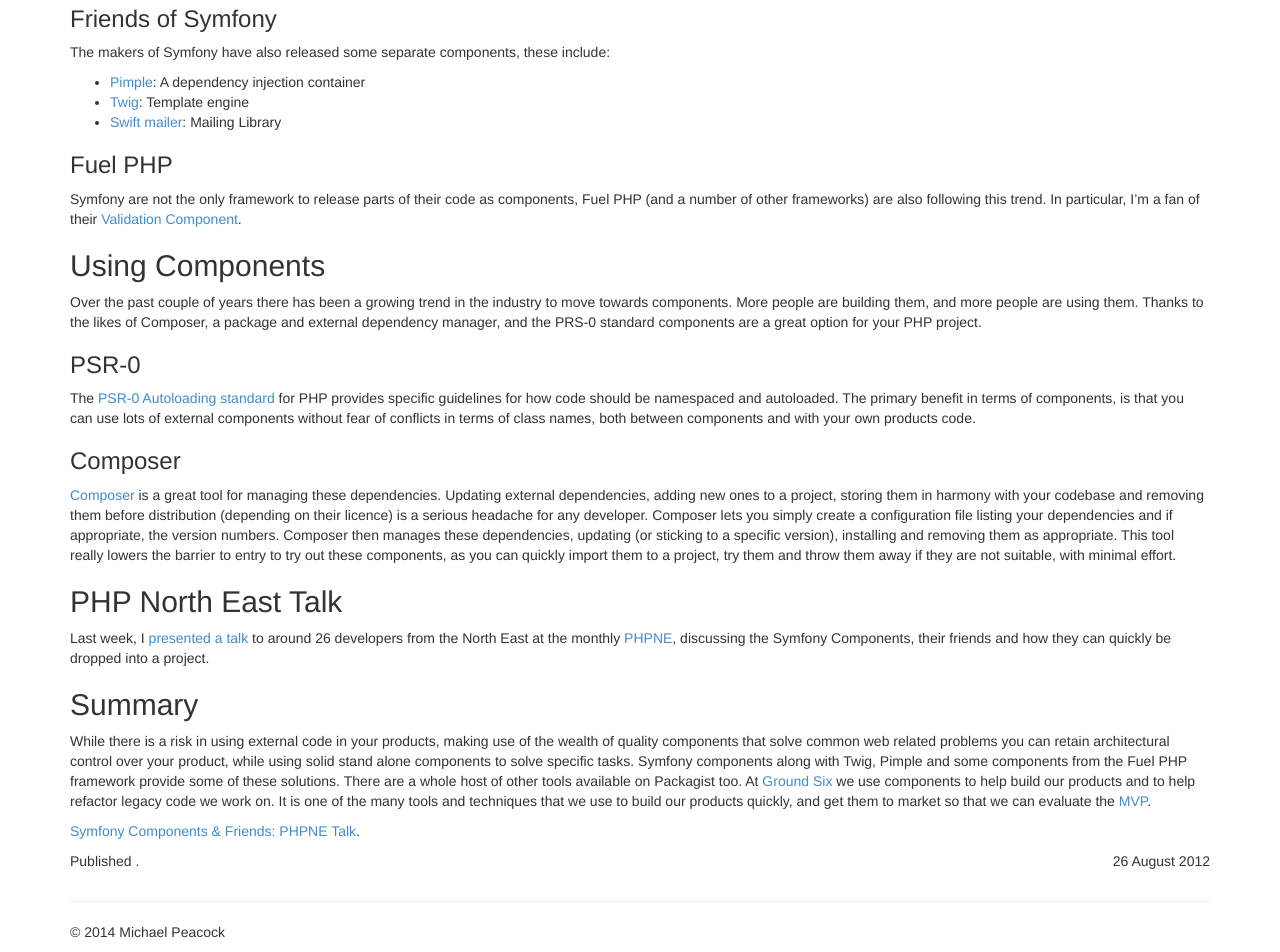
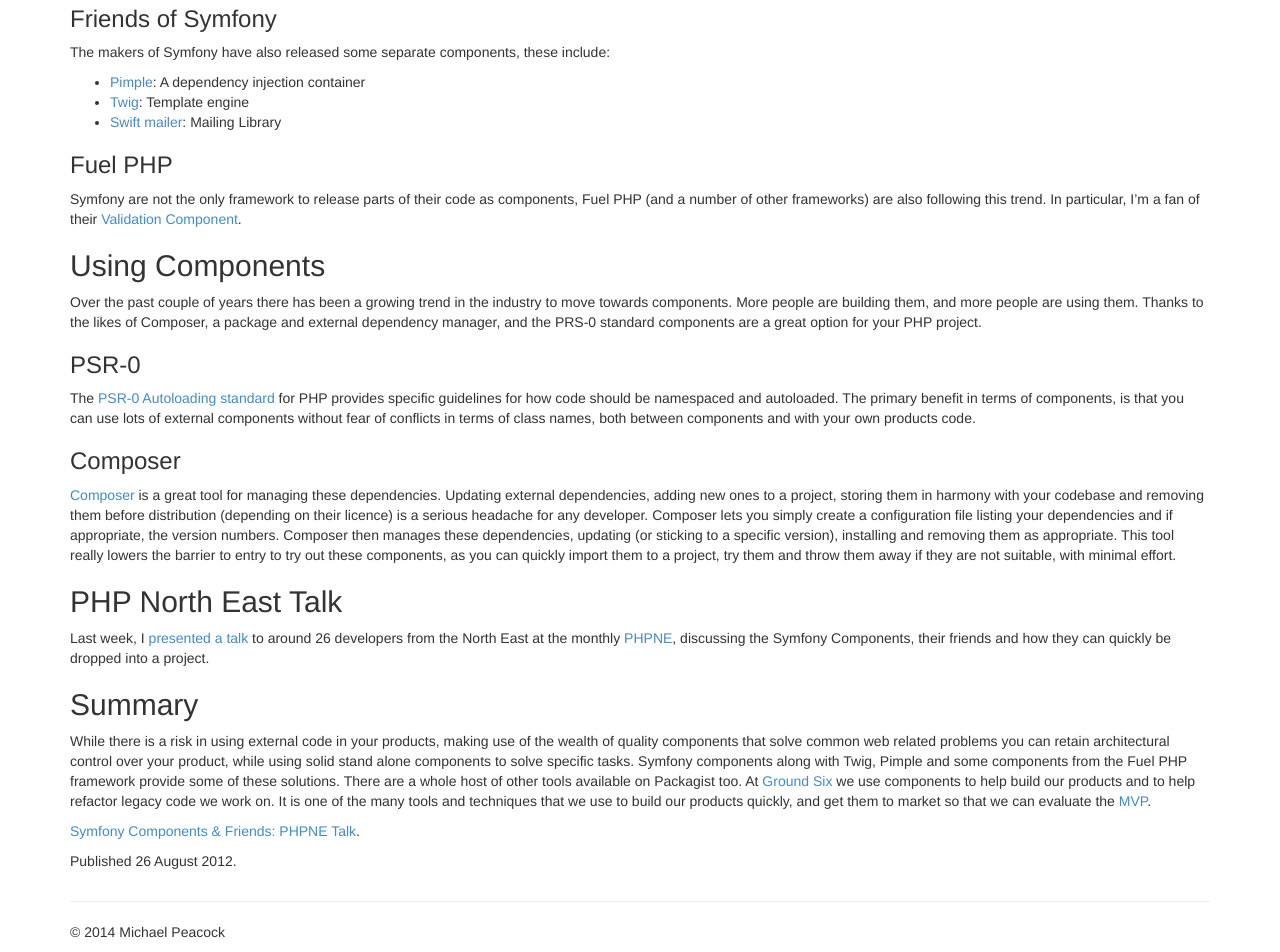
Before and after one commit to mkpeacock/mkpeacock.github.io, a Jekyll site: the page built from _posts/2012-08-26-why-re-invent-the-wheel.md, in a window 1280 px wide. Shown: the part 1098-2050 px from the top of the page. Built offline with Jekyll 4.4.1, drawn with Linux system fonts in a browser that asks for light colours; nearby versions of some CDN libraries.

Commit message:
style fix

```diff
--- a/_layouts/post.html
+++ b/_layouts/post.html
@@ -17,6 +17,6 @@
 
         {{ content }}
 
-        <p>Published <time class="pull-right">{{ page.date|date_to_long_string }}</time>.</p>
+        <p>Published <time>{{ page.date|date_to_long_string }}</time>.</p>
 
     </div>
```
